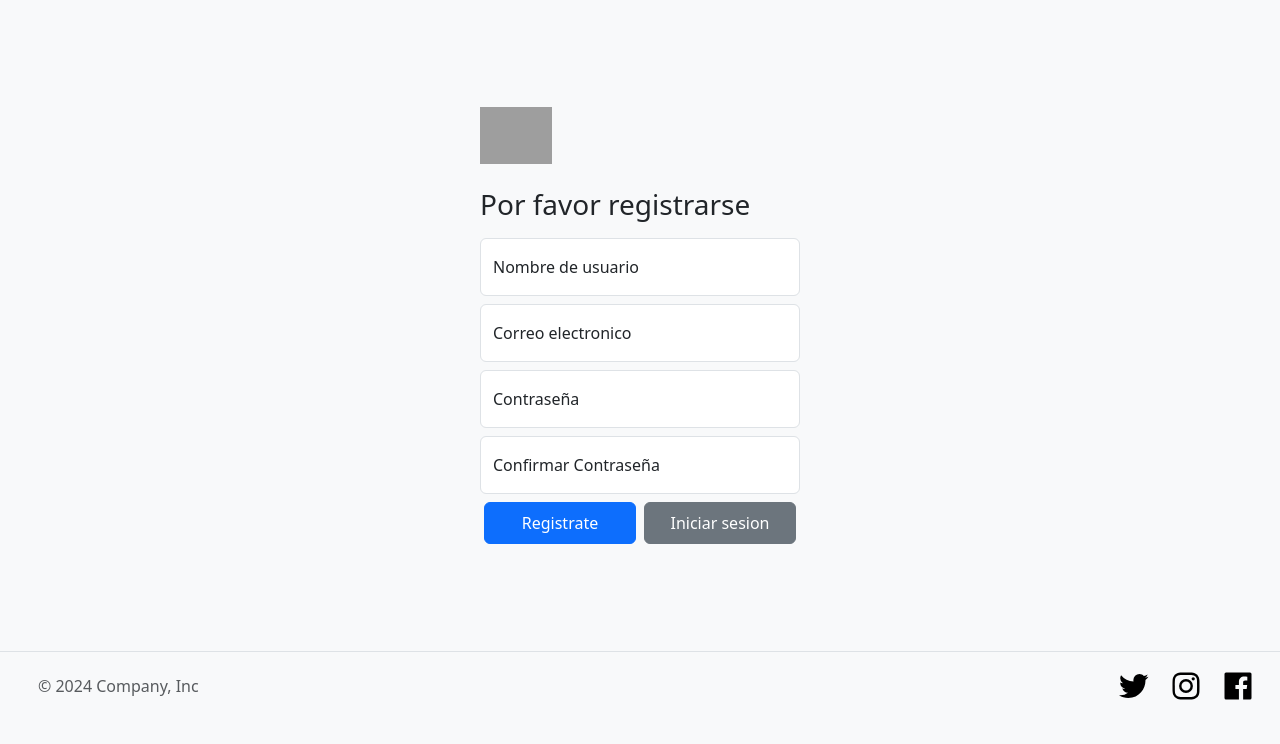
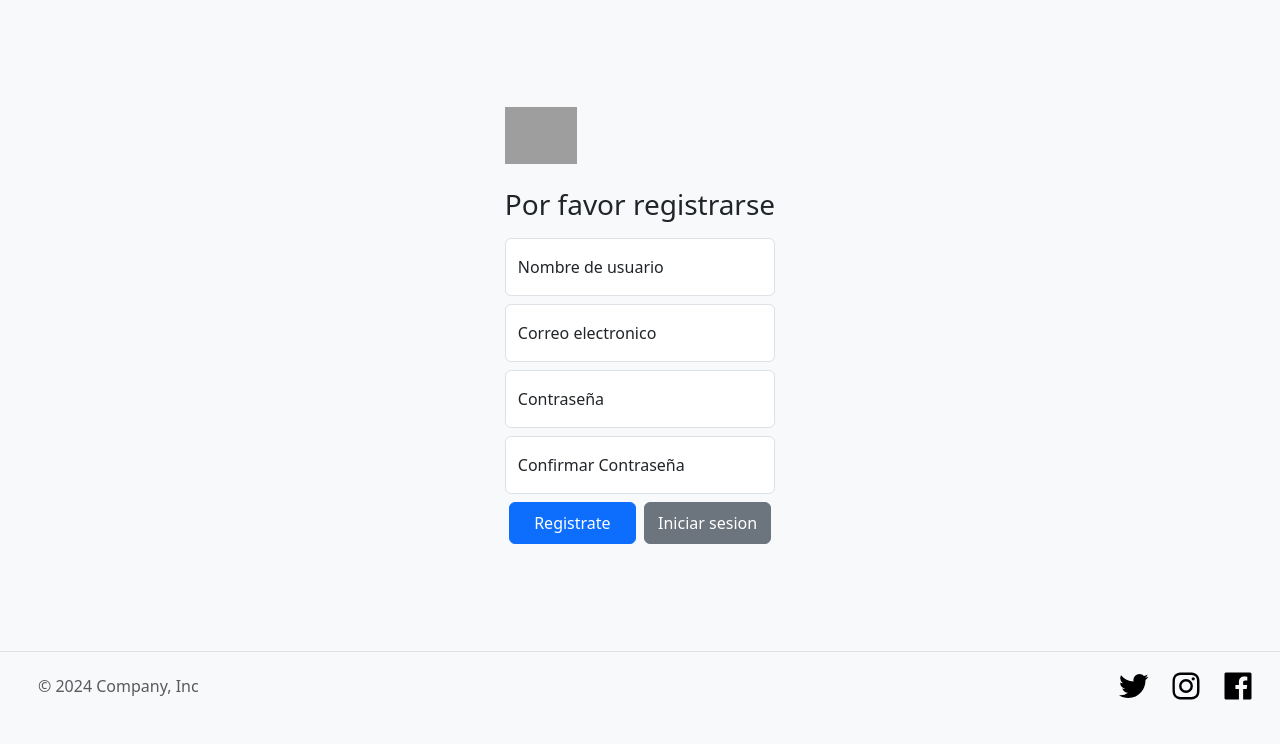
Before and after one commit to miche890/Ecommerce, a Django app: page /register/ in a window 1280 px wide. Shown: the part 56-800 px from the top of the page. Run offline with Django 5.2, Linux system fonts and the light colour scheme; grey boxes are pictures that could not be loaded.

Commit message:
changes styles forms

```diff
--- a/templates/authentication/login.html
+++ b/templates/authentication/login.html
@@ -27,7 +27,7 @@
                 <path d="M8 12a4 4 0 1 0 0-8 4 4 0 0 0 0 8zM8 0a.5.5 0 0 1 .5.5v2a.5.5 0 0 1-1 0v-2A.5.5 0 0 1 8 0zm0 13a.5.5 0 0 1 .5.5v2a.5.5 0 0 1-1 0v-2A.5.5 0 0 1 8 13zm8-5a.5.5 0 0 1-.5.5h-2a.5.5 0 0 1 0-1h2a.5.5 0 0 1 .5.5zM3 8a.5.5 0 0 1-.5.5h-2a.5.5 0 0 1 0-1h2A.5.5 0 0 1 3 8zm10.657-5.657a.5.5 0 0 1 0 .707l-1.414 1.415a.5.5 0 1 1-.707-.708l1.414-1.414a.5.5 0 0 1 .707 0zm-9.193 9.193a.5.5 0 0 1 0 .707L3.05 13.657a.5.5 0 0 1-.707-.707l1.414-1.414a.5.5 0 0 1 .707 0zm9.193 2.121a.5.5 0 0 1-.707 0l-1.414-1.414a.5.5 0 0 1 .707-.707l1.414 1.414a.5.5 0 0 1 0 .707zM4.464 4.465a.5.5 0 0 1-.707 0L2.343 3.05a.5.5 0 1 1 .707-.707l1.414 1.414a.5.5 0 0 1 0 .708z"></path>
             </symbol>
         </svg>
-        <main class="w-25 m-auto">
+        <main class="w-25 m-auto w-auto">
             <form method="post" action="{% url 'login' %}">
                 {% csrf_token %}
                 <img class="mb-4" src="https://i.postimg.cc/9F01mBLP/default-log.png" alt="logo" width="72" height="57">
--- a/templates/authentication/register.html
+++ b/templates/authentication/register.html
@@ -27,7 +27,7 @@
                 <path d="M8 12a4 4 0 1 0 0-8 4 4 0 0 0 0 8zM8 0a.5.5 0 0 1 .5.5v2a.5.5 0 0 1-1 0v-2A.5.5 0 0 1 8 0zm0 13a.5.5 0 0 1 .5.5v2a.5.5 0 0 1-1 0v-2A.5.5 0 0 1 8 13zm8-5a.5.5 0 0 1-.5.5h-2a.5.5 0 0 1 0-1h2a.5.5 0 0 1 .5.5zM3 8a.5.5 0 0 1-.5.5h-2a.5.5 0 0 1 0-1h2A.5.5 0 0 1 3 8zm10.657-5.657a.5.5 0 0 1 0 .707l-1.414 1.415a.5.5 0 1 1-.707-.708l1.414-1.414a.5.5 0 0 1 .707 0zm-9.193 9.193a.5.5 0 0 1 0 .707L3.05 13.657a.5.5 0 0 1-.707-.707l1.414-1.414a.5.5 0 0 1 .707 0zm9.193 2.121a.5.5 0 0 1-.707 0l-1.414-1.414a.5.5 0 0 1 .707-.707l1.414 1.414a.5.5 0 0 1 0 .707zM4.464 4.465a.5.5 0 0 1-.707 0L2.343 3.05a.5.5 0 1 1 .707-.707l1.414 1.414a.5.5 0 0 1 0 .708z"></path>
             </symbol>
         </svg>
-        <main class="w-25 m-auto">
+        <main class="w-25 m-auto w-auto">
             <form method="post" action="{% url 'register' %}">
                 {% csrf_token %}
                 <img class="mb-4" src="https://i.postimg.cc/9F01mBLP/default-log.png" alt="logo" width="72" height="57">
```
